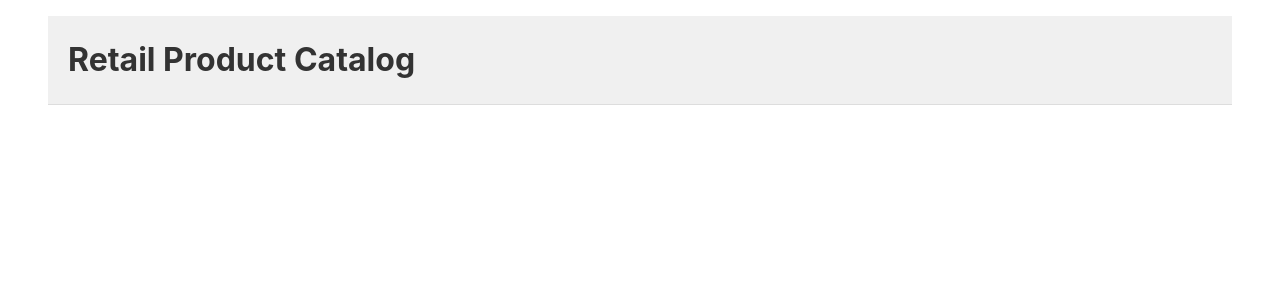
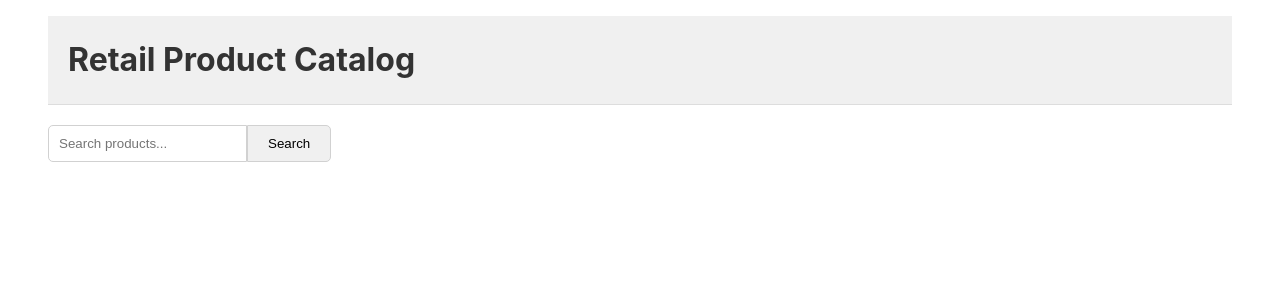
Before and after one commit to skolkari/retail-product-catalog, a React (Vite) app in the folder frontend/: page / in a window 1280 px wide. Shown: the top 300 px of the page. Built offline with nearby package versions, Linux system fonts and the light colour scheme.

Commit message:
simple searchbar added in frontend

```diff
--- a/frontend/src/App.tsx
+++ b/frontend/src/App.tsx
@@ -1,11 +1,22 @@
+import { useState } from "react";
 import "./App.css";
+import { Searchbar } from "./components";
 
 function App() {
+  const [searchText, setSearchText] = useState("");
+
   return (
     <div className="page-container">
       <header className="header">
         <h1>Retail Product Catalog</h1>
       </header>
+
+      <Searchbar
+        searchText={searchText}
+        onSearch={(searchText) => {
+          setSearchText(searchText);
+        }}
+      />
     </div>
   );
 }
--- /dev/null
+++ b/frontend/src/components/Loading.css
@@ -0,0 +1,19 @@
+.loading-spinner {
+  border: 0.5rem solid #f3f3f3;
+  border-top: 0.5rem solid #007bff;
+  border-radius: 50%;
+  width: 3.125rem;
+  height: 3.125rem;
+  animation: spin 1s linear infinite;
+  margin: 1.25rem auto;
+}
+
+@keyframes spin {
+  0% {
+    transform: rotate(0deg);
+  }
+
+  100% {
+    transform: rotate(360deg);
+  }
+}
--- /dev/null
+++ b/frontend/src/components/Loading.tsx
@@ -0,0 +1,7 @@
+import "./Loading.css";
+
+const Loading = () => {
+  return <div className="loading-spinner" id="loading"></div>;
+};
+
+export default Loading;
--- /dev/null
+++ b/frontend/src/components/Searchbar.css
@@ -0,0 +1,29 @@
+.search-bar {
+  margin: 1.25rem 0;
+}
+
+.search-input {
+  padding: 0.625rem;
+  border: 0.0625rem solid #d1d1d1;
+  border-radius: 0.3125rem 0 0 0.3125rem;
+  outline: none;
+  transition: border-color 0.3s ease;
+}
+
+.search-input:focus {
+  border-color: #bdbdbd;
+}
+
+.search-btn {
+  background-color: #f0f0f0;
+  border: 0.0625rem solid #d1d1d1;
+  padding: 0.625rem 1.25rem;
+  border-radius: 0 0.3125rem 0.3125rem 0;
+  cursor: pointer;
+  transition: background-color 0.3s ease, border-color 0.3s ease;
+}
+
+.search-btn:hover {
+  background-color: #e0e0e0;
+  border-color: #bdbdbd;
+}
--- /dev/null
+++ b/frontend/src/components/Searchbar.tsx
@@ -0,0 +1,30 @@
+import "./Searchbar.css";
+
+interface SearchbarProps {
+  searchText: string;
+  onSearch: (searchText: string) => void;
+}
+
+const Searchbar = ({ searchText, onSearch }: SearchbarProps) => {
+  const handleChange = (e: React.ChangeEvent<HTMLInputElement>) => {
+    const text = e.target.value;
+    onSearch(text);
+  };
+
+  return (
+    <div className="search-bar">
+      <input
+        type="search"
+        placeholder="Search products..."
+        className="search-input"
+        value={searchText}
+        onChange={handleChange}
+      />
+      <button className="search-btn" onClick={() => onSearch(searchText)}>
+        Search
+      </button>
+    </div>
+  );
+};
+
+export default Searchbar;
--- /dev/null
+++ b/frontend/src/components/index.ts
@@ -0,0 +1,2 @@
+export { default as Searchbar } from "./Searchbar";
+export { default as Loading } from "./Loading";
```
